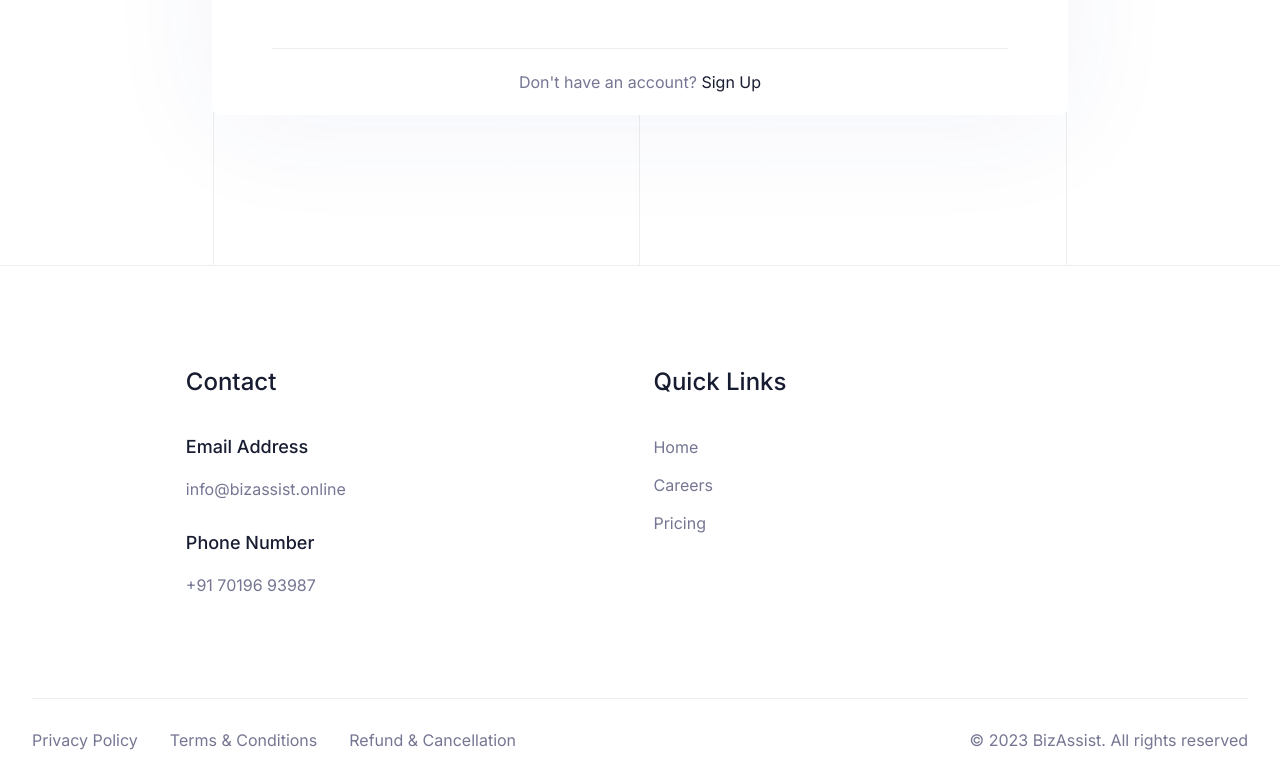
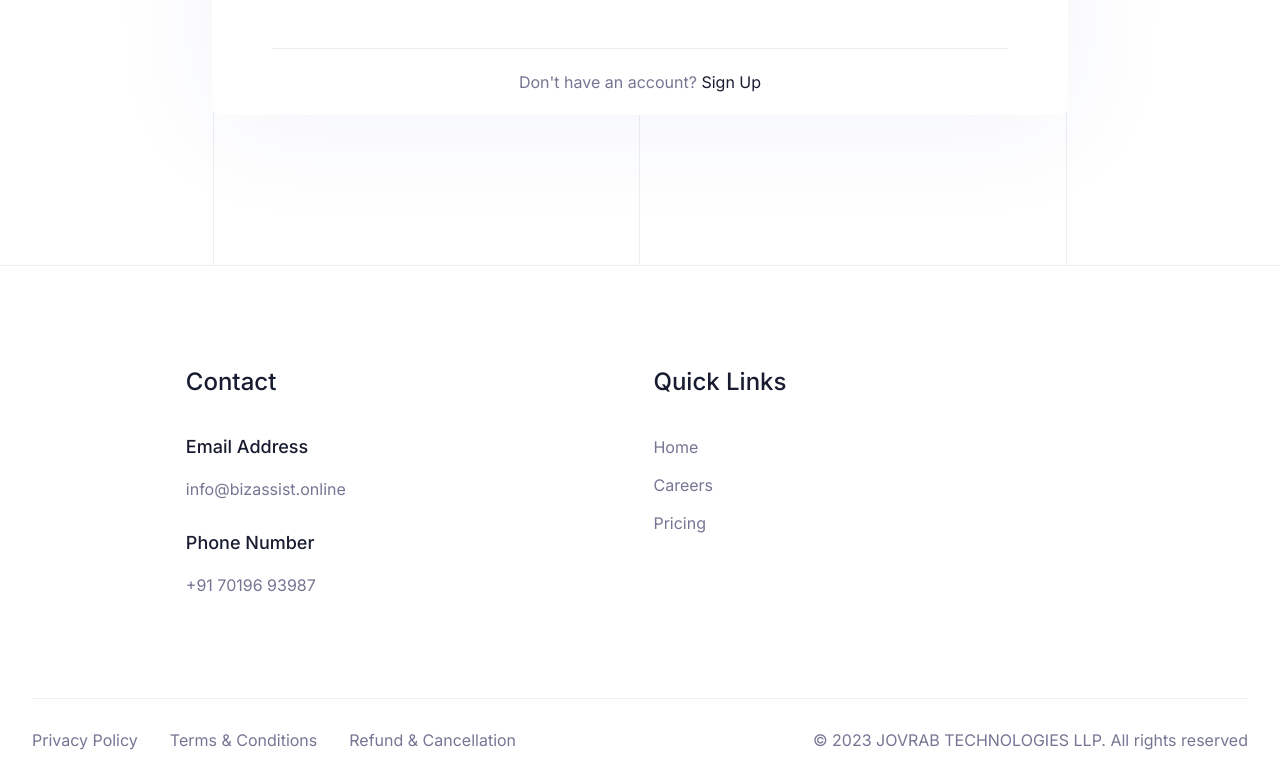
Before and after one commit to suresh-3x/bizAssist, a Next.js app: page /auth/signin in a window 1280 px wide. Shown: the part 733-1514 px from the top of the page. Built offline with nearby package versions, Linux system fonts and the light colour scheme.

Commit message:
Update index.tsx

```diff
--- a/components/Footer/index.tsx
+++ b/components/Footer/index.tsx
@@ -265,7 +265,7 @@ const Footer = () => {
             >
               <p>
                 {/* &copy; {new Date().getFullYear()} BizAssist. All rights reserved */}
-                &copy; 2023 BizAssist. All rights reserved
+                &copy; 2023 JOVRAB TECHNOLOGIES LLP. All rights reserved
 
               </p>
             </motion.div>
```
